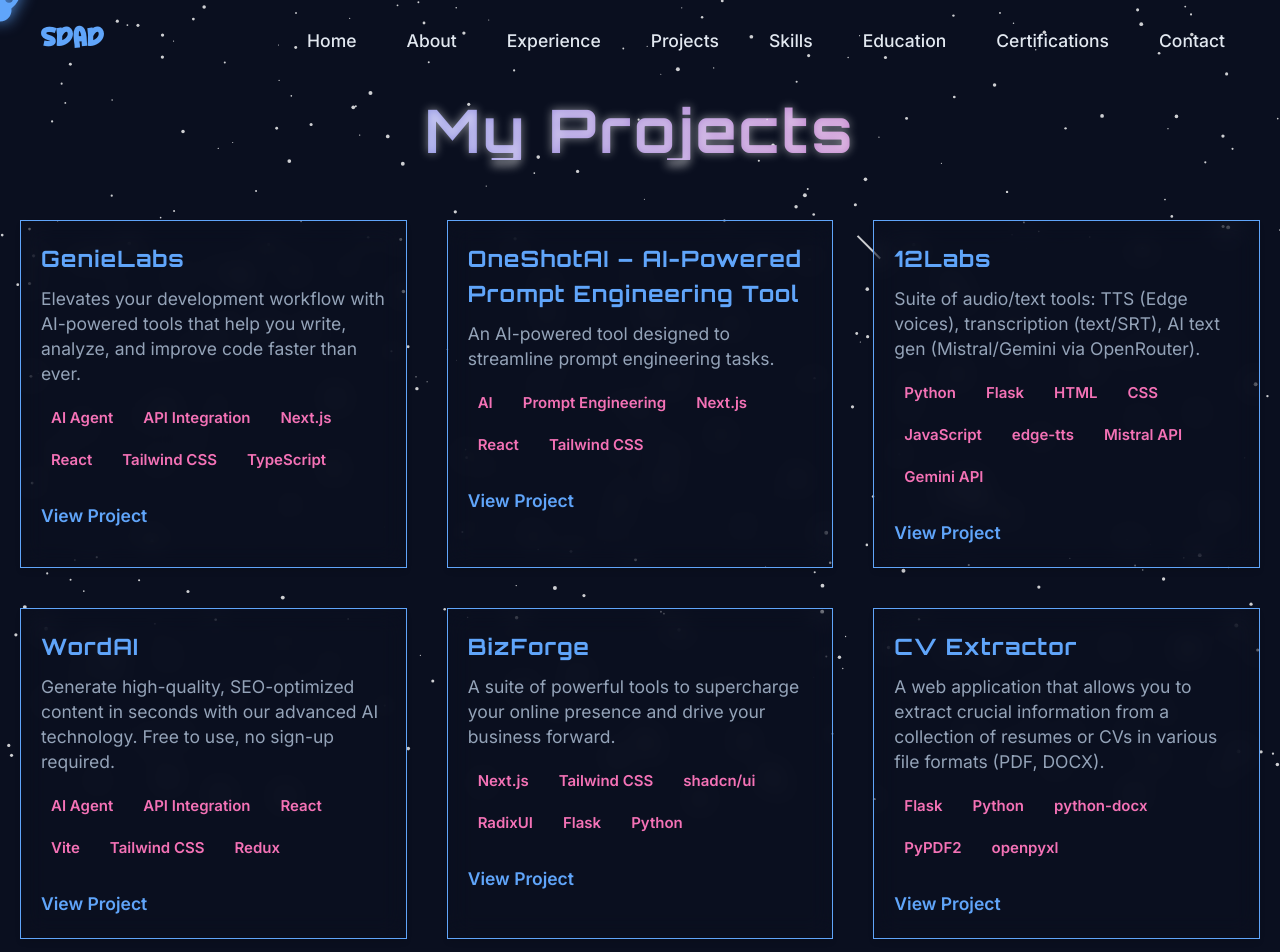
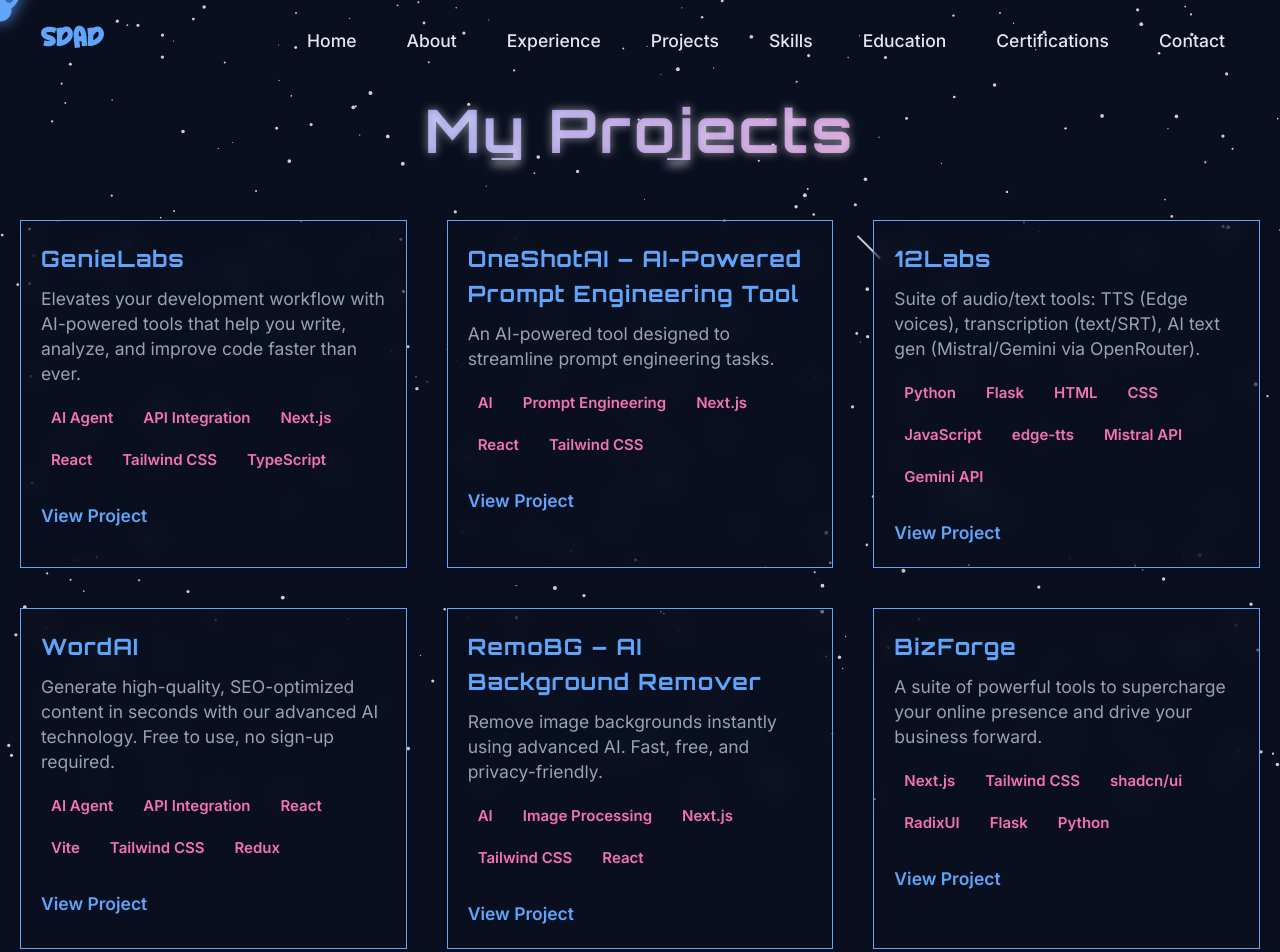
Before and after one commit to instax-dutta/portfoliov3, a Next.js app: page /projects in a window 1280 px wide. Shown: the top 952 px of the page. Built offline with nearby package versions, Linux system fonts and the light colour scheme.

Commit message:
feat: add RemoBG project to projects list
This commit introduces a new project entry for RemoBG, an AI-powered background remover, to the projects list. The addition enhances the portfolio by showcasing another AI-driven tool.

```diff
--- a/app/projects/page.tsx
+++ b/app/projects/page.tsx
@@ -28,6 +28,12 @@ const projects = [
     description: "Generate high-quality, SEO-optimized content in seconds with our advanced AI technology. Free to use, no sign-up required.",
     technologies: ["AI Agent", "API Integration", "React", "Vite", "Tailwind CSS", "Redux"],
     link: "https://wordai.app",
+  },
+  {
+    title: "RemoBG – AI Background Remover",
+    description: "Remove image backgrounds instantly using advanced AI. Fast, free, and privacy-friendly.",
+    technologies: ["AI", "Image Processing", "Next.js", "Tailwind CSS", "React"],
+    link: "https://remobg.sdad.pro",
   },
   {
     title: "BizForge",
```
